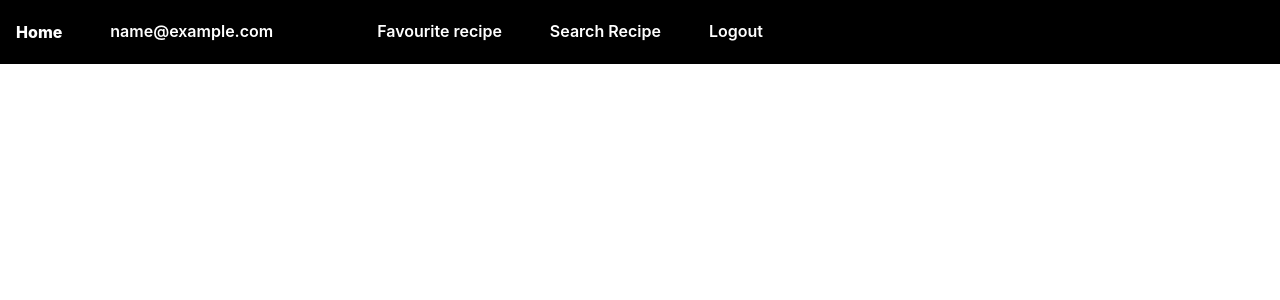
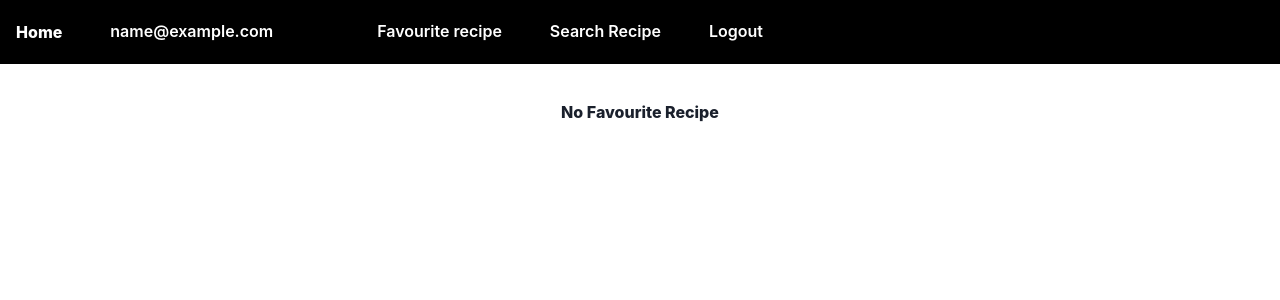
Before and after one commit to Sonia-saini/Recipe-app, a React (Create React App) app in the folder frontend/: page /favouriterecipe in a window 1280 px wide. Shown: the top 300 px of the page. Built offline with nearby package versions, Linux system fonts and the light colour scheme; sample sign-in values are in the browser's storage.

Commit message:
frontend completed

```diff
--- a/frontend/src/Pages/FavouriteRecipePage.js
+++ b/frontend/src/Pages/FavouriteRecipePage.js
@@ -18,7 +18,7 @@ function FavouriteRecipePage() {
           {data?.length > 0 && data?.map((el) => <SingleRecipe {...el} />)}
         </SimpleGrid>
       ) : (
-        <Text fontWeight={"extrabold"}>No Favourite Recipe</Text>
+        <Text fontWeight={"extrabold"} mt="100px">No Favourite Recipe</Text>
       )}
     </>
   );
```
